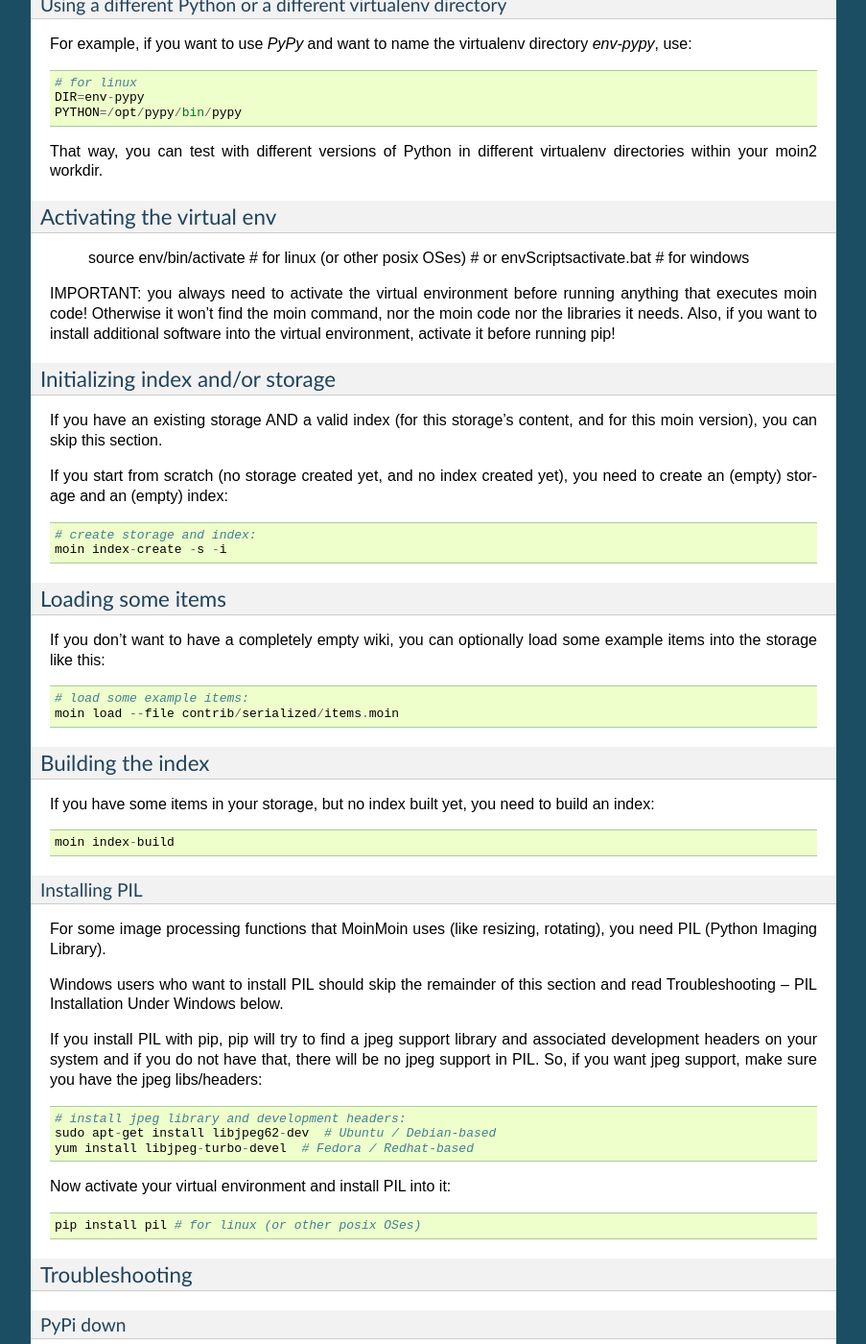
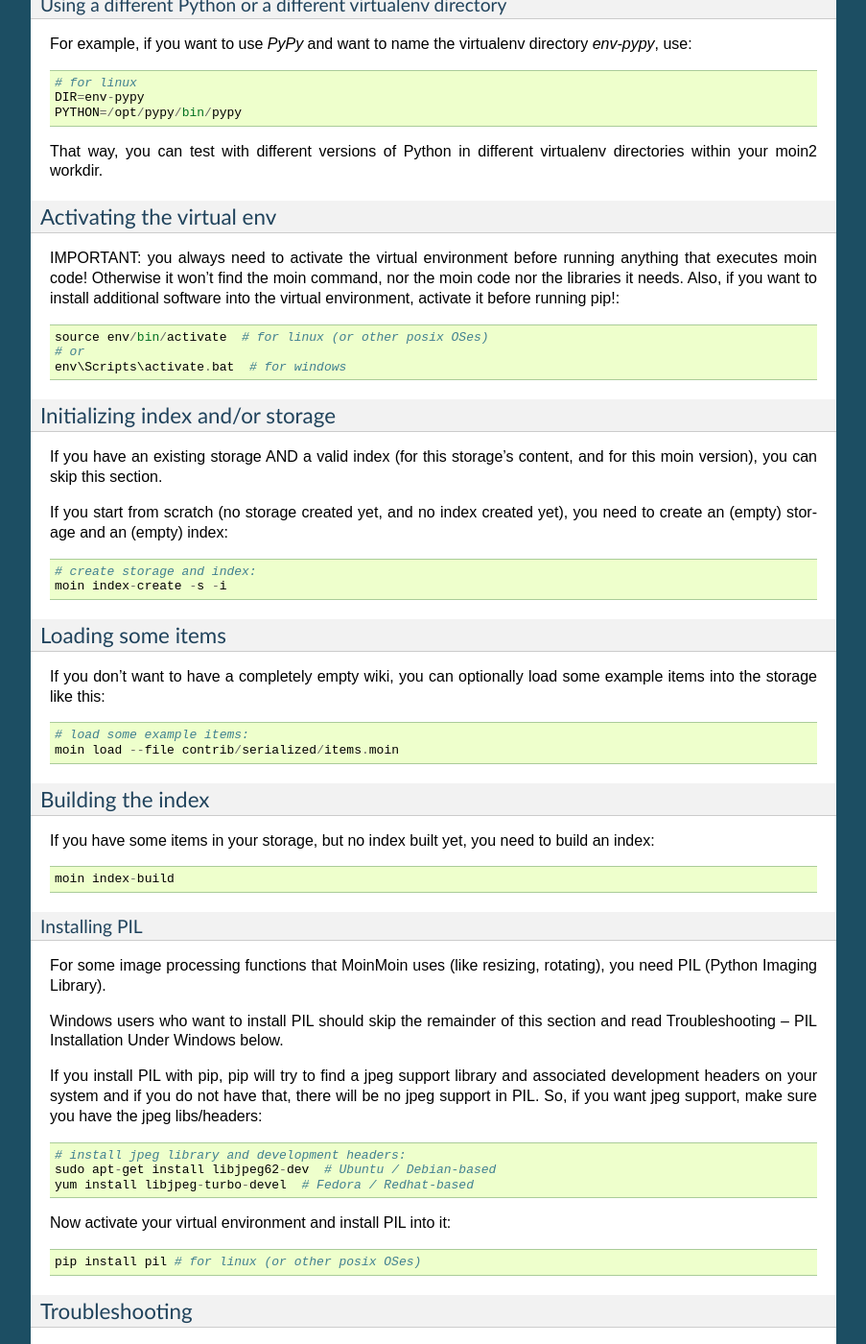
Before and after one commit to mirror/moin-2.0, a Sphinx documentation site: the page built from docs/admin/install.rst, in a window 1280 px wide and 1400 px high, scrolled down 1245 px. Shown: the whole window at 96% size, without its empty margins (198-1101 px from the left). Built offline with Sphinx 7.4.7, drawn with Linux system fonts in a browser that asks for light colours; pages that are not in the unit, such as notebooks, are missing from menus; some of the changed text lies outside the part shown.

Commit message:
minor corrections to install docs - missing double colons and consistent indentation

```diff
--- a/docs/admin/install.rst
+++ b/docs/admin/install.rst
@@ -66,23 +66,23 @@ Using a different Python or a different virtualenv directory
 For example, if you want to use `PyPy` and want to name the virtualenv directory `env-pypy`,
 use::
 
-    # for linux
-    DIR=env-pypy
-    PYTHON=/opt/pypy/bin/pypy
+ # for linux
+ DIR=env-pypy
+ PYTHON=/opt/pypy/bin/pypy
 
 That way, you can test with different versions of Python in different virtualenv directories within your moin2 workdir.
 
 Activating the virtual env
 --------------------------
 
+IMPORTANT: you always need to activate the virtual environment before running
+anything that executes moin code! Otherwise it won't find the moin command,
+nor the moin code nor the libraries it needs. Also, if you want to install
+additional software into the virtual environment, activate it before running pip!::
+
  source env/bin/activate  # for linux (or other posix OSes)
  # or
  env\Scripts\activate.bat  # for windows
-
-IMPORTANT: you always need to activate the virtual environment before running
-anything that executes moin code! Otherwise it won't find the moin command,
-nor the moin code nor the libraries it needs. Also, if you want to install
-additional software into the virtual environment, activate it before running pip!
 
 Initializing index and/or storage
 ---------------------------------
@@ -138,7 +138,7 @@ PyPi down
 ~~~~~~~~~
 Now and then, PyPi might be down or unreachable.
 There are mirrors b.pypi.python.org, c.pypi.python.org, d.pypi.python.org
-you can use in such cases, you just need to tell pip to do so:
+you can use in such cases, you just need to tell pip to do so::
 
  # put this into ~/.pip/pip.conf
  [global]
@@ -150,7 +150,8 @@ If you have a poor or limited network connection, you may run into trouble with
 the quickinstall script.
 You may see tracebacks from pip, timeout errors, etc. (see the output of the quickinstall script).
 
-If this is the case, try it manually:
+If this is the case, try it manually::
+
  # enter your virtual environment:
  source env/bin/activate
 
```
